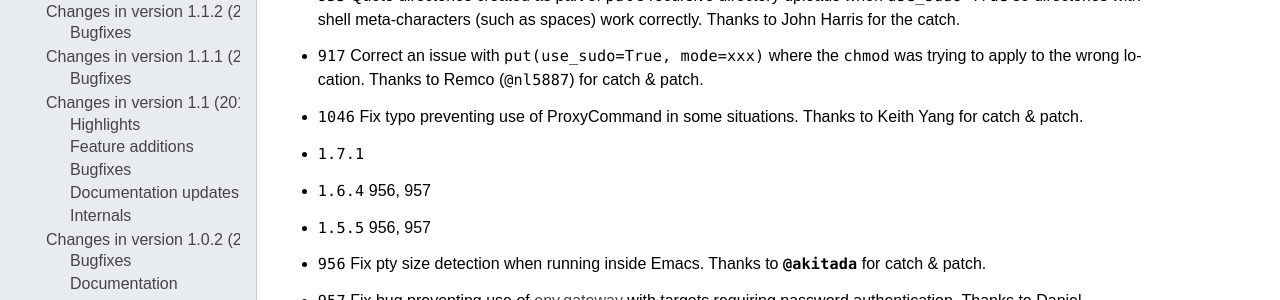
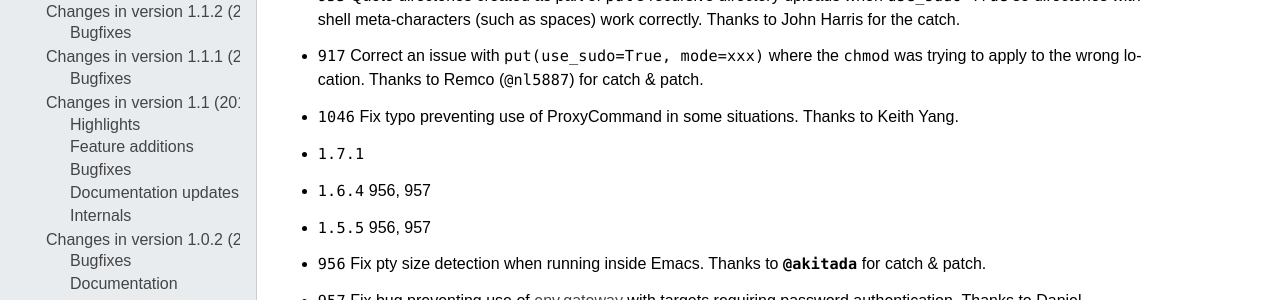
Before and after one commit to fabric/fabric, a Sphinx documentation site: the page built from docs/changelog.rst, in a window 1280 px wide and 900 px high. Shown: the part 132-432 px from the top of the window. Built offline with Sphinx 7.4.7, drawn with Linux system fonts in a browser that asks for light colours; cross-references to code outside the pages are shown as plain code.

Commit message:
Too many 'catch & patch'

```diff
--- a/docs/changelog.rst
+++ b/docs/changelog.rst
@@ -11,7 +11,7 @@ Changelog
   ``chmod`` was trying to apply to the wrong location. Thanks to Remco
   (``@nl5887``) for catch & patch.
 * :bug:`1046` Fix typo preventing use of ProxyCommand in some situations.
-  Thanks to Keith Yang for catch & patch.
+  Thanks to Keith Yang.
 * :release:`1.7.1 <2013-12-24>`
 * :release:`1.6.4 <2013-12-24>` 956, 957
 * :release:`1.5.5 <2013-12-24>` 956, 957
```
